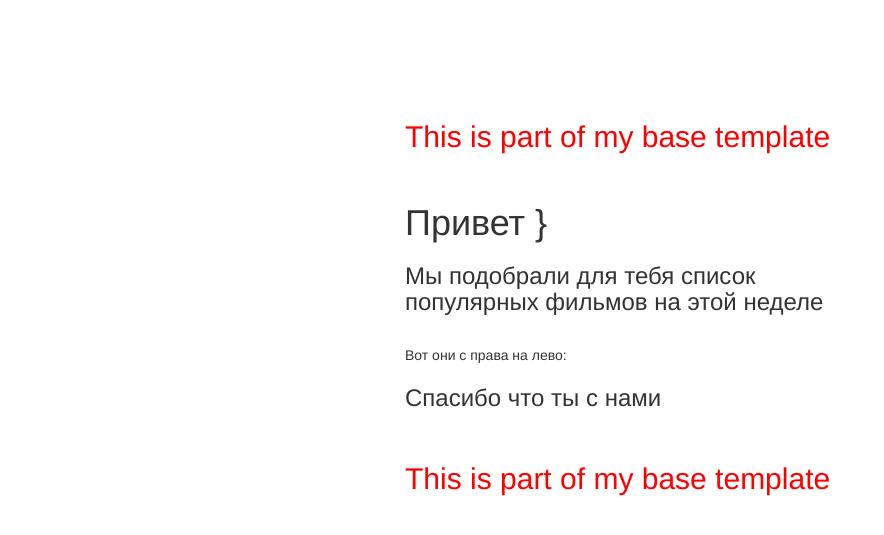
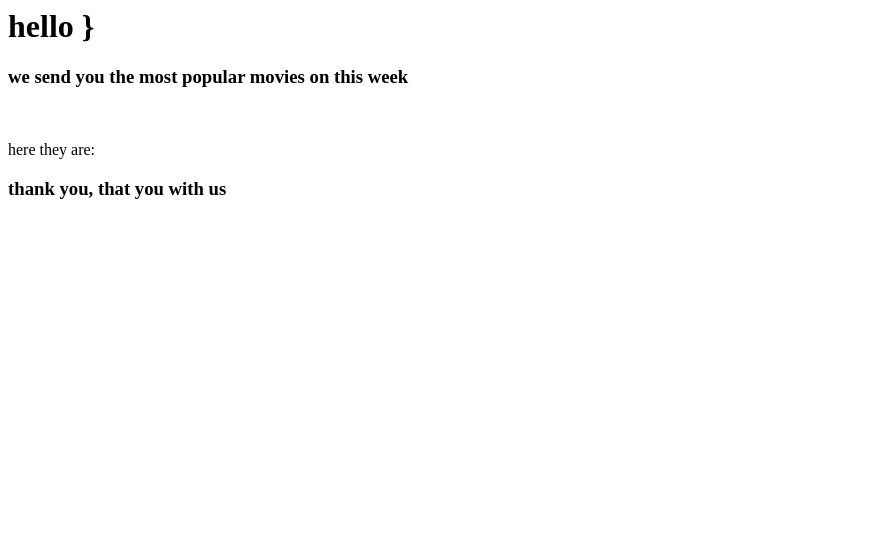
Before and after one commit to BernarBerdikul/notification_planning, a Python web app: template src/notification_planning/templates/top_10_films.html in a window 1280 px wide. Shown: the top 535 px of the page, without its empty margins (0-884 px from the left). Run offline with Jinja, Linux system fonts and the light colour scheme; the template is opened without the code that fills it, so the values that code supplies are empty; some libraries are stand-ins or nearby versions.

Commit message:
fix(friday_top): Подправил проблему с таской friday_top

```diff
--- a/src/notification_planning/notification/services/__init__.py
+++ b/src/notification_planning/notification/services/__init__.py
@@ -1,6 +1,6 @@
+from .render_template import *
 from .faker_service import *
 from .abstract_mail_generator import *
 from .dummy_mail_generator import *
 from .mail_generator import *
 from .send_notify import *
-from .render_template import *
--- a/src/notification_planning/notification/services/mail_generator.py
+++ b/src/notification_planning/notification/services/mail_generator.py
@@ -1,6 +1,5 @@
 from typing import Iterator
 
-from notification.models import EmailTemplate
 from notification.services.abstract_mail_generator import AbstractMailGenerator
 
 __all__ = ('MailGenerator',)
@@ -8,9 +7,7 @@
 
 class MailGenerator(AbstractMailGenerator):
 
-    def weekly_top_movies(
-            self, email_template: EmailTemplate,
-    ) -> Iterator[tuple[str, str, str]]:
+    def weekly_top_movies(self, email_template) -> Iterator[tuple[str, str, str]]:
         ...
 
     def personal_film_selection(self) -> Iterator[tuple[str, str, str]]:
--- a/src/notification_planning/notification/tasks.py
+++ b/src/notification_planning/notification/tasks.py
@@ -5,7 +5,6 @@
 from typing import Any
 
 from celery import shared_task
-from django.conf import settings
 from notification.models import EmailTemplate
 from notification.services import DummyMailGenerator, send_notify
 
@@ -20,8 +19,9 @@
     email_template: EmailTemplate = EmailTemplate.objects.filter(
         mail_type='selection_movies',
     ).first()
-    for user, rendered_subject, rendered_body in \
-            settings.mail_generator.weekly_top_movies(email_template):
+    for user, rendered_subject, rendered_body in mail_generator.weekly_top_movies(
+            email_template,
+    ):
         data: dict[str, Any] = {
             'recipient': user.email,
             'subject': rendered_subject,
--- a/src/notification_planning/templates/base.html
+++ /dev/null
@@ -1,26 +0,0 @@
-<!DOCTYPE html>
-<html>
-  <head>
-    <title>Flask Template Example</title>
-    <meta name="viewport" content="width=device-width, initial-scale=1.0">
-    <link href="http://netdna.bootstrapcdn.com/bootstrap/3.0.0/css/bootstrap.min.css" rel="stylesheet" media="screen">
-    <style type="text/css">
-      .container {
-        max-width: 500px;
-        padding-top: 100px;
-      }
-      h2 {color: red;}
-    </style>
-  </head>
-  <body>
-    <div class="container">
-      <h2>This is part of my base template</h2>
-      <br>
-      {% block content %}{% endblock %}
-      <br>
-      <h2>This is part of my base template</h2>
-    </div>
-    <script src="http://code.jquery.com/jquery-1.10.2.min.js"></script>
-    <script src="http://netdna.bootstrapcdn.com/bootstrap/3.0.0/js/bootstrap.min.js"></script>
-  </body>
-</html>
--- a/src/notification_planning/templates/top_10_films.html
+++ b/src/notification_planning/templates/top_10_films.html
@@ -1,14 +1,11 @@
-{% extends "base.html" %}
-{% block content %}
-  <h1>Привет {{user.first_name}}}</h1>
-  <h3>Мы подобрали для тебя список популярных фильмов на этой неделе</h3>
+<h1>hello {{user.first_name}}}</h1>
+<h3>we send you the most popular movies on this week</h3>
 <br>
-  <p>Вот они с права на лево:</p>
+<p>here they are:</p>
 <ul>
   {% for movie in movies %}
   <li>{{movie.title}}</li>
-    <li><img src="{{movie.image}}"></li>
+  <li>{{movie.rating}}</li>
   {% endfor %}
 </ul>
-  <h3>Спасибо что ты с нами</h3>
-{% endblock %}
+<h3>thank you, that you with us</h3>
```
Also changed, not shown: docker-compose.yml (+19 -3 lines), src/notification_planning/notification/services/dummy_mail_generator.py (+2 -5 lines), src/notification_planning/templates/new_movie.html (deleted, +0 -14 lines), src/notification_planning/templates/success_registration.html (deleted, +0 -7 lines), src/notification_planning/templates/вуьщ.html (deleted, +0 -14 lines). Lines whose indentation alone changed are shown as unchanged.
